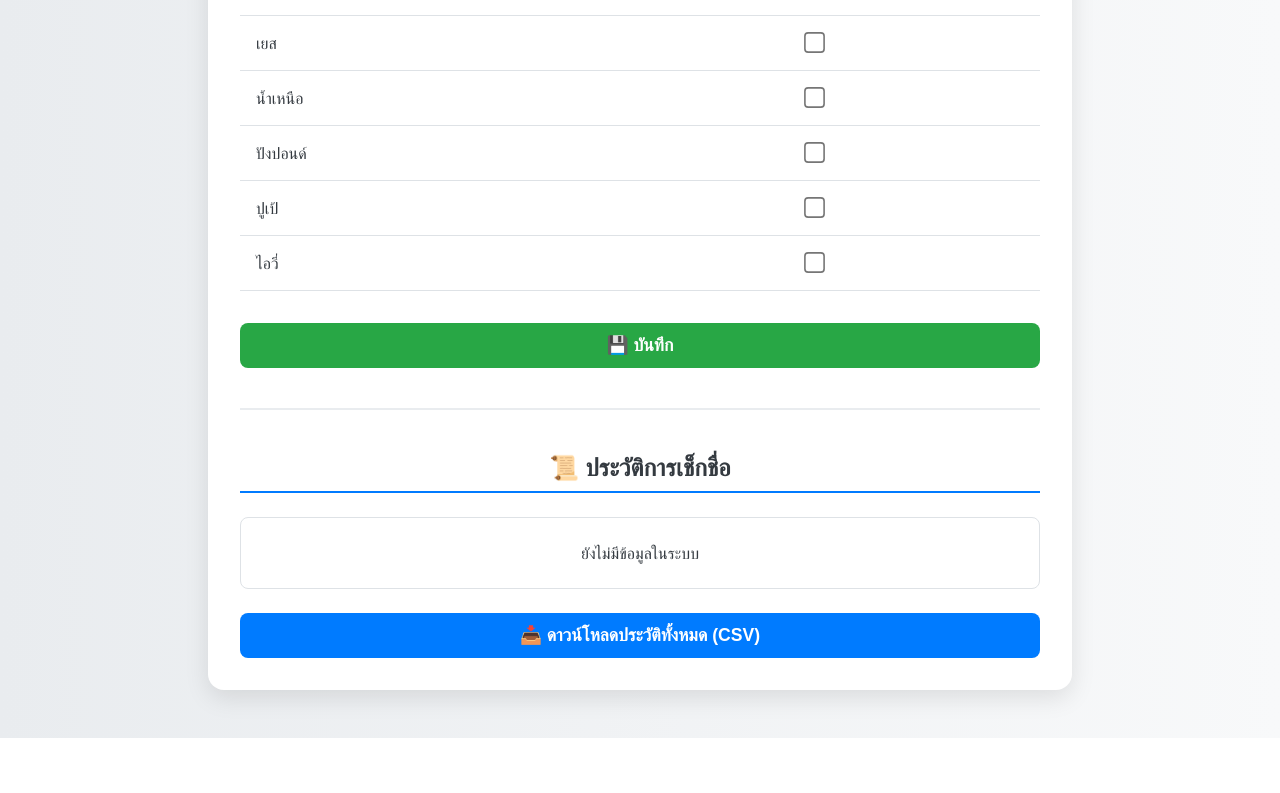
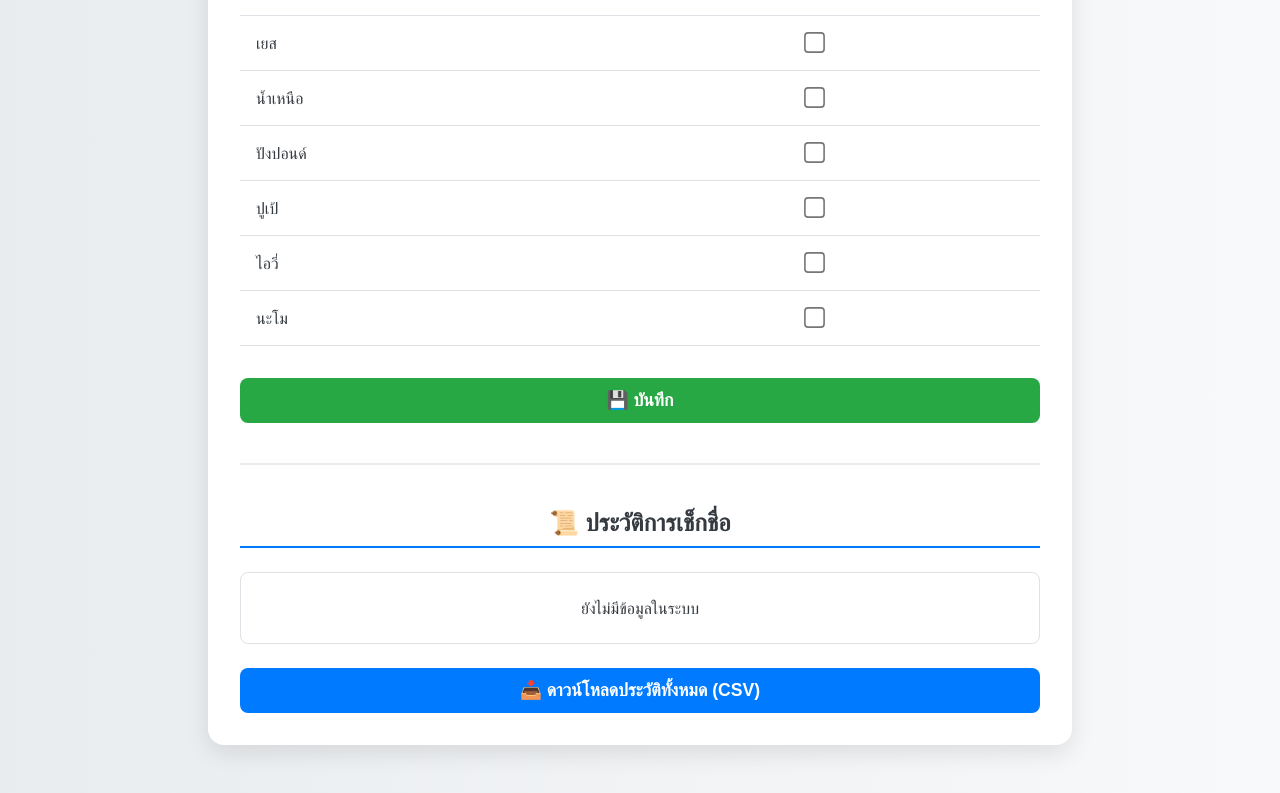
Before and after one commit to ENERGYbest/volletballit, a plain HTML site: page index/index.html in a window 1280 px wide. Shown: the part 1130-1923 px from the top of the page. Before the commit the page ends 1868 px from the top, so only its background shows below. Drawn offline with Linux system fonts and the light colour scheme.

Commit message:
Update index.html

```diff
--- a/index/index.html
+++ b/index/index.html
@@ -216,7 +216,7 @@
         const studentList = [
             "หญิง", "เดียร์", "ไตเติ้ล", "ดา", "แฟรงค์", "ปีใหม่",
             "ซัน", "ยัมยัม", "หมอก", "เบส", "หนามเตย", "คิง", "เมย์",
-            "กร", "Bm", "เยส", "น้ำเหนือ", "ปังปอนด์", "ปูเป้", "ไอวี่"
+            "กร", "Bm", "เยส", "น้ำเหนือ", "ปังปอนด์", "ปูเป้", "ไอวี่", "นะโม"
         ];
         const STORAGE_KEY = 'attendanceSystemHistory_v2';
 
```
